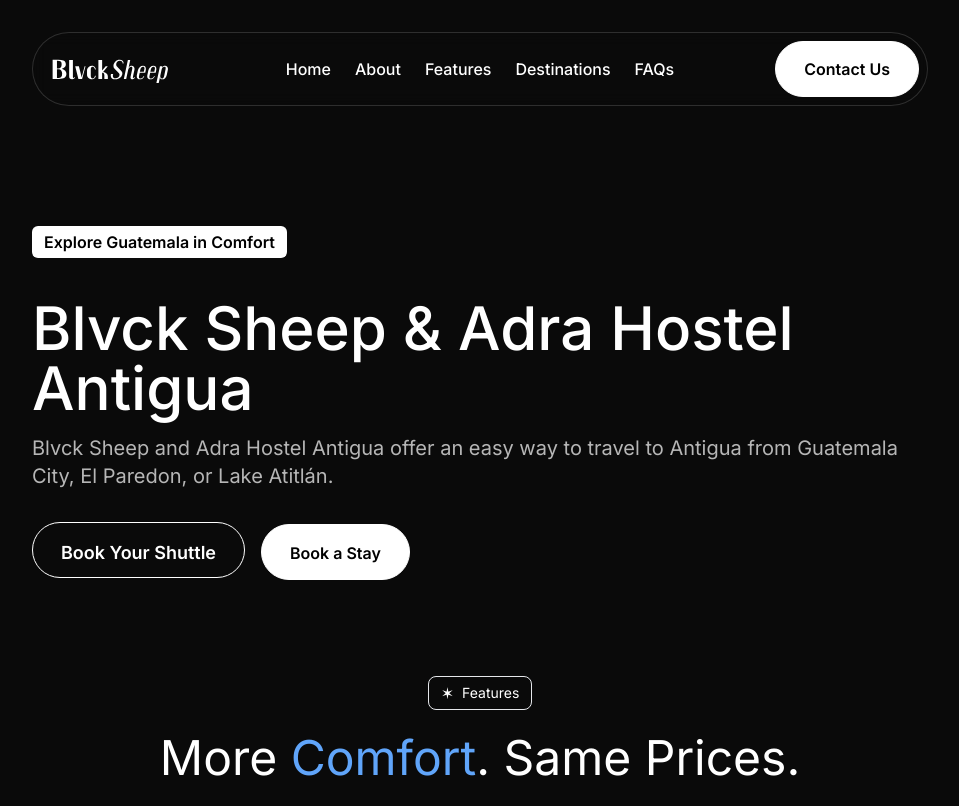
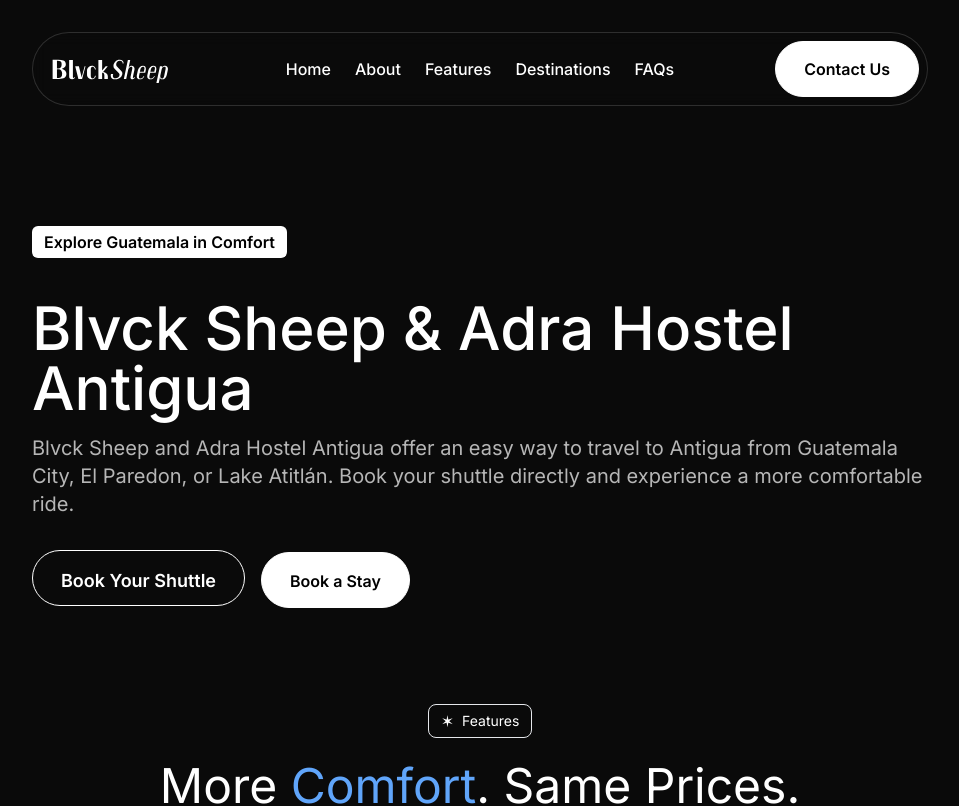
Before and after one commit to byron-rod/blvck-sheep, a Next.js app: page /hostels/adra-hostel in a window 1280 px wide. Shown: the top 806 px of the page, without its empty margins (160-1119 px from the left). Built offline with nearby package versions, Linux system fonts and the light colour scheme.

Commit message:
fixing error in params

```diff
--- a/src/app/hostels/[hostelId]/page.tsx
+++ b/src/app/hostels/[hostelId]/page.tsx
@@ -2,65 +2,63 @@ import { notFound } from "next/navigation";
 import Button from "@/components/Button";
 import Features from "@/sections/Features";
 import Link from "next/link";
+// Import necessary types
+import { FC } from "react";
 
-// Define type for params
-interface HostelPageProps {
-  params: {
-    hostelId: string;
-  };
-}
+// Define the type for hostels
+type Hostel = {
+  name: string;
+  description: string;
+  whatsappCode: string;
+  bookingLink: string;
+};
 
-// Define hostel data
-const hostels: Record<
-  string,
-  {
-    name: string;
-    description: string;
-    whatsappCode: string;
-    bookingLink: string;
-  }
-> = {
+// Define the hostel data object
+const hostels: Record<string, Hostel> = {
   "free-cerveza": {
     name: "Free Cerveza",
     description:
-      "Blvck Sheep and Free Cerveza bring you a more comfortable shuttle experience to make your journey to Lake Atitlán more enjoyable.",
+      "Blvck Sheep and Free Cerveza bring you a more comfortable shuttle experience to make your journey to Lake Atitlán more enjoyable. Whether it's to or from the airport, Antigua, or El Paredón, we've got your ride covered.",
     whatsappCode: "Free%20Cerveza",
     bookingLink: "https://freecervezahostel.com/stay/",
   },
   "mellow-surf-hostel": {
     name: "Mellow Surf Hostel",
     description:
-      "Blvck Sheep and Mellow Surf Hostel offer an easy way to travel to El Paredón from Guatemala City, Antigua, or Lake Atitlán.",
+      "Blvck Sheep and Mellow Surf Hostel offer an easy way to travel to El Paredón from Guatemala City, Antigua, or Lake Atitlán. Book your shuttle directly and experience a more comfortable ride.",
     whatsappCode: "Mellow%20Surf%20Hostel",
     bookingLink: "https://mellowsurfhostel.com/",
   },
   "zephyr-lodge": {
     name: "Zephyr Lodge",
     description:
-      "Blvck Sheep and Zephyr Lodge offer an easy way to travel to Lanquin from Guatemala City, Antigua, or Lake Atitlán.",
+      "Blvck Sheep and Zephyr Lodge offer an easy way to travel to Lanquin from Guatemala City, Antigua, or Lake Atitlán. Book your shuttle directly and experience a more comfortable ride.",
     whatsappCode: "Zephyr%20Lodge",
     bookingLink: "https://zephyrlodgelanquin.com/",
   },
   "adra-hostel": {
     name: "Adra Hostel Antigua",
     description:
-      "Blvck Sheep and Adra Hostel Antigua offer an easy way to travel to Antigua from Guatemala City, El Paredon, or Lake Atitlán.",
-    whatsappCode: "Zephyr%20Lodge",
+      "Blvck Sheep and Adra Hostel Antigua offer an easy way to travel to Antigua from Guatemala City, El Paredon, or Lake Atitlán. Book your shuttle directly and experience a more comfortable ride.",
+    whatsappCode: "Adra%20Hostel%20Antigua",
     bookingLink: "https://adrahostel.com/antigua-guatemala/",
   },
 };
 
-// Ensure params are correctly typed
-const HostelPage = ({ params }: HostelPageProps) => {
+// Define the props type
+type HostelPageProps = {
+  params: {
+    hostelId: string;
+  };
+};
+
+const HostelPage: FC<HostelPageProps> = ({ params }) => {
   const hostel = hostels[params.hostelId];
-
   // If the hostel does not exist, return a 404 page
   if (!hostel) {
     return notFound();
   }
-
   const whatsappLink = `https://wa.me/50255116881?text=Hello,%20I%20am%20staying%20at%20${hostel.whatsappCode}%20and%20would%20like%20to%20book%20a%20shuttle!`;
-
   return (
     <section className="py-24 px-5 md:px-0">
       <div className="container max-w-5xl">
@@ -70,15 +68,12 @@ const HostelPage = ({ params }: HostelPageProps) => {
             Explore Guatemala in Comfort
           </div>
         </div>
-
         {/* Title */}
         <h1 className="text-5xl lg:text-6xl font-medium mt-10 leading-[2.5rem]">
           Blvck Sheep & {hostel.name}
         </h1>
-
         {/* Description */}
         <p className="text-xl text-white/70 mt-4">{hostel.description}</p>
-
         {/* Booking Buttons */}
         <div className="mt-8 space-x-4">
           <Button variant="secondary">
@@ -92,7 +87,6 @@ const HostelPage = ({ params }: HostelPageProps) => {
               Book Your Shuttle
             </Link>
           </Button>
-
           <Button variant="primary">
             <Link
               href={hostel.bookingLink}
@@ -106,17 +100,9 @@ const HostelPage = ({ params }: HostelPageProps) => {
           </Button>
         </div>
       </div>
-
       <Features />
     </section>
   );
 };
 
 export default HostelPage;
-
-// Ensure Next.js generates static pages for all hostels
-export async function generateStaticParams() {
-  return Object.keys(hostels).map((hostelId) => ({
-    hostelId,
-  }));
-}
```
